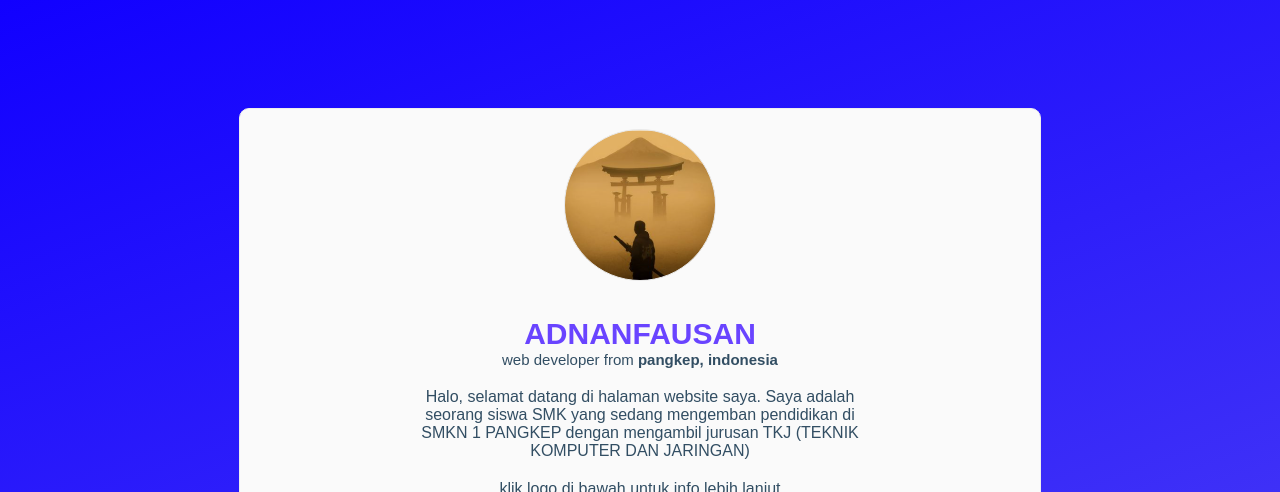
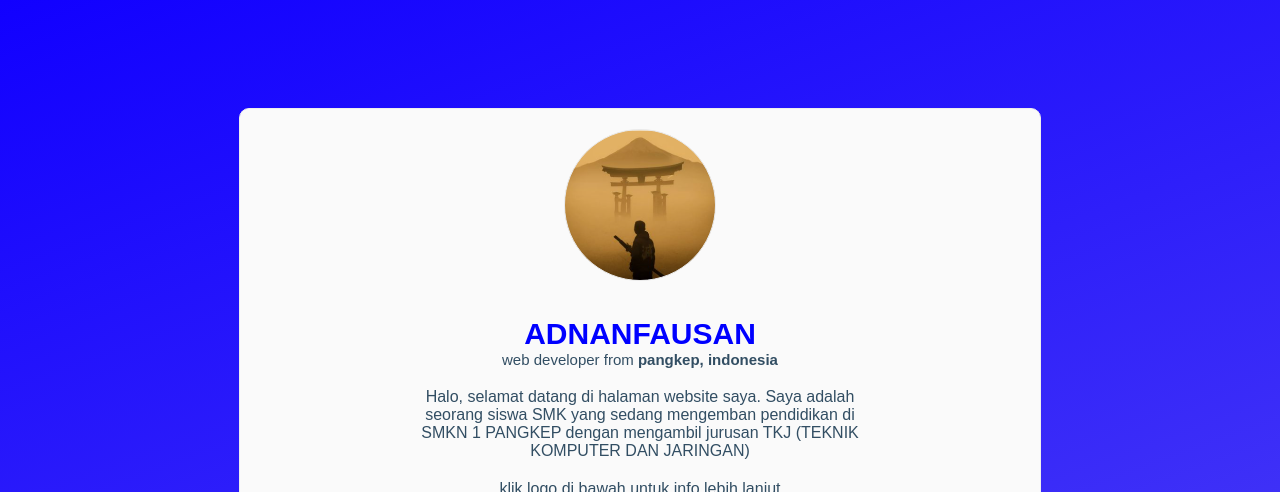
Before and after one commit to adnantkj3/newrepository, a plain HTML site: page index.html in a window 1280 px wide. Shown: the top 492 px of the page. Drawn offline with Linux system fonts and the light colour scheme.

Commit message:
mengubah warna text

```diff
--- a/style.css
+++ b/style.css
@@ -41,7 +41,7 @@ h1 {
     font-size: 30PX;
     margin: 0;
     font-weight: bold;
-    color: #6944ff;
+    color: blue;
 }
 
 .text {
```
